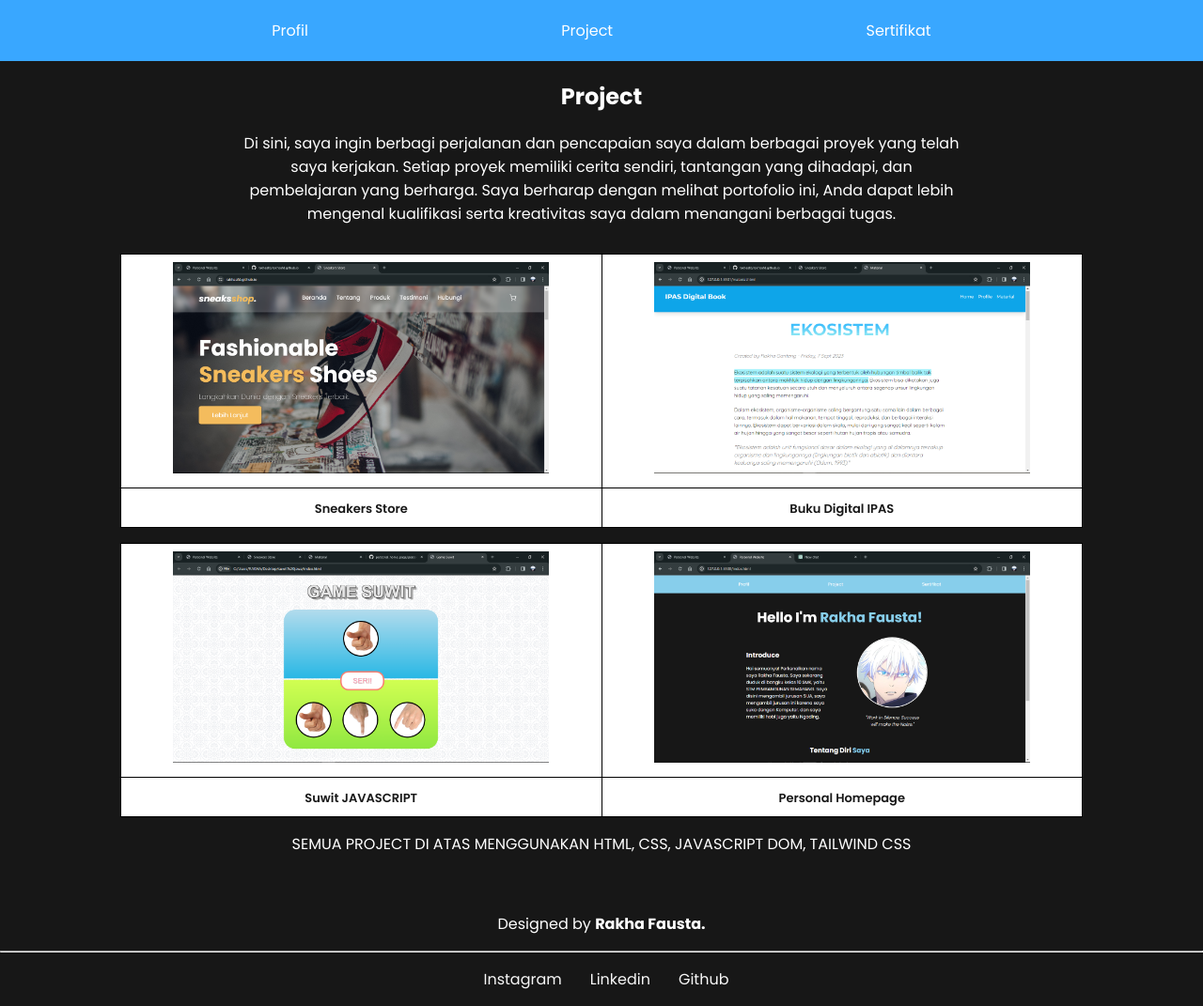
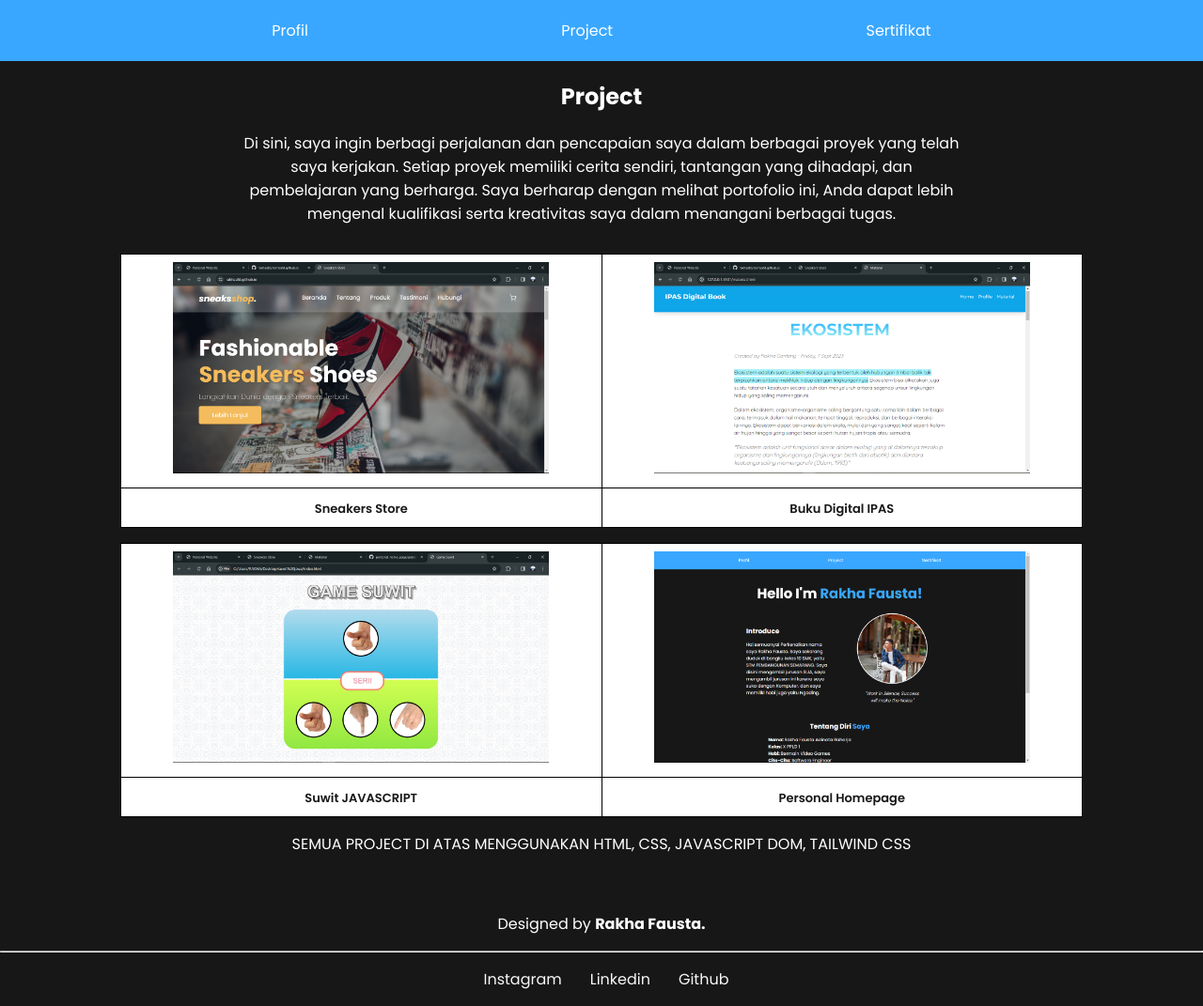
Before and after one commit to rakhaafd/personal-page, a plain HTML site: page project.html in a window 1280 px wide. Shown: the whole page at 94% size. Drawn offline with Linux system fonts and the light colour scheme.

Commit message:
change img

```diff
--- a/project.html
+++ b/project.html
@@ -52,7 +52,7 @@
             bgcolor="white">
             <tr>
                 <td align="center"><img src="assets/Screenshot (147).png" width="400"></td>
-                <td align="center"><img src="assets/Screenshot (151).png" width="400"></td>
+                <td align="center"><img src="assets/Screenshot (153).png" width="400"></td>
             </tr>
             <tr>
                 <td align="center">
```
Also changed, not shown: assets/Screenshot (151).png (deleted), assets/Screenshot (153).png (added).
